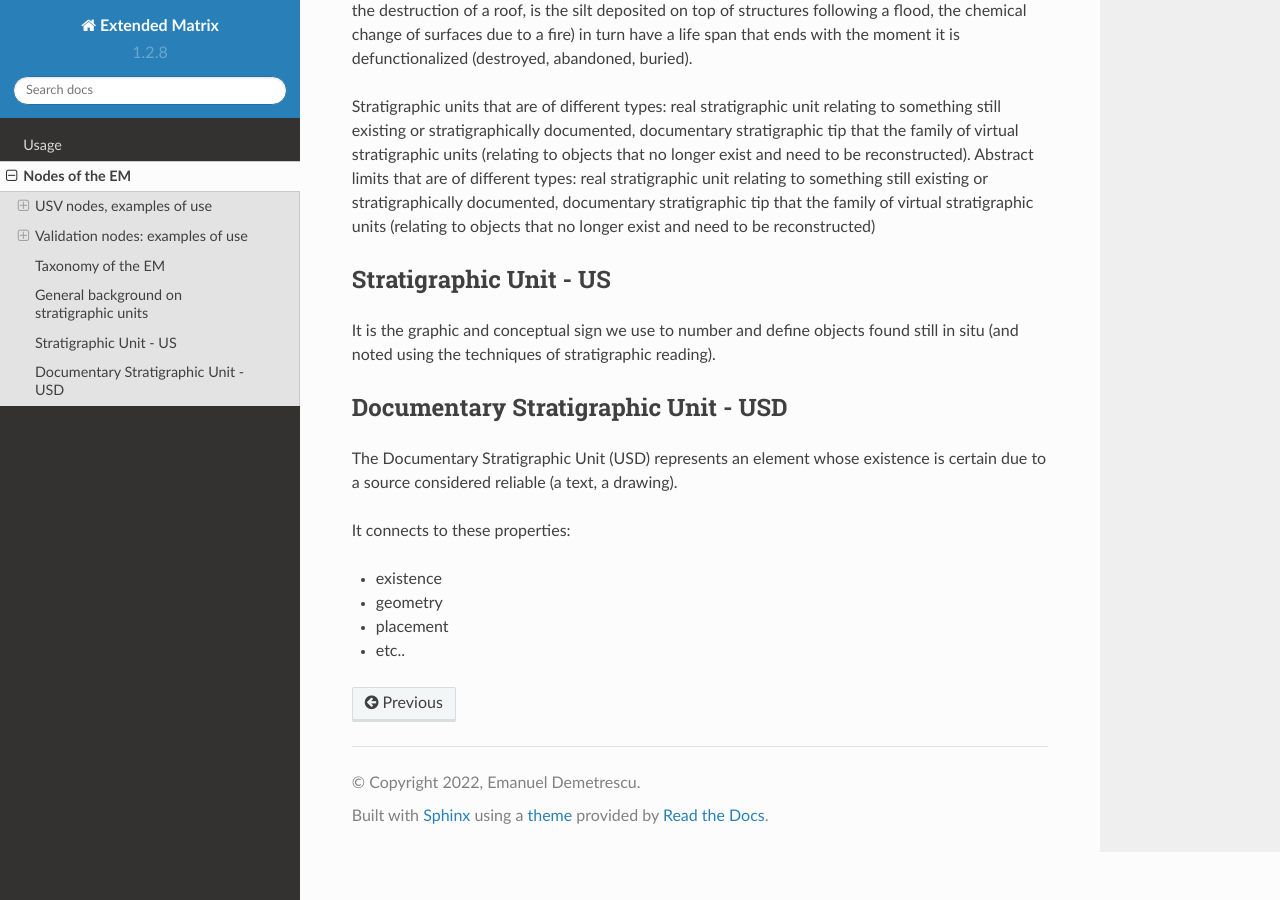
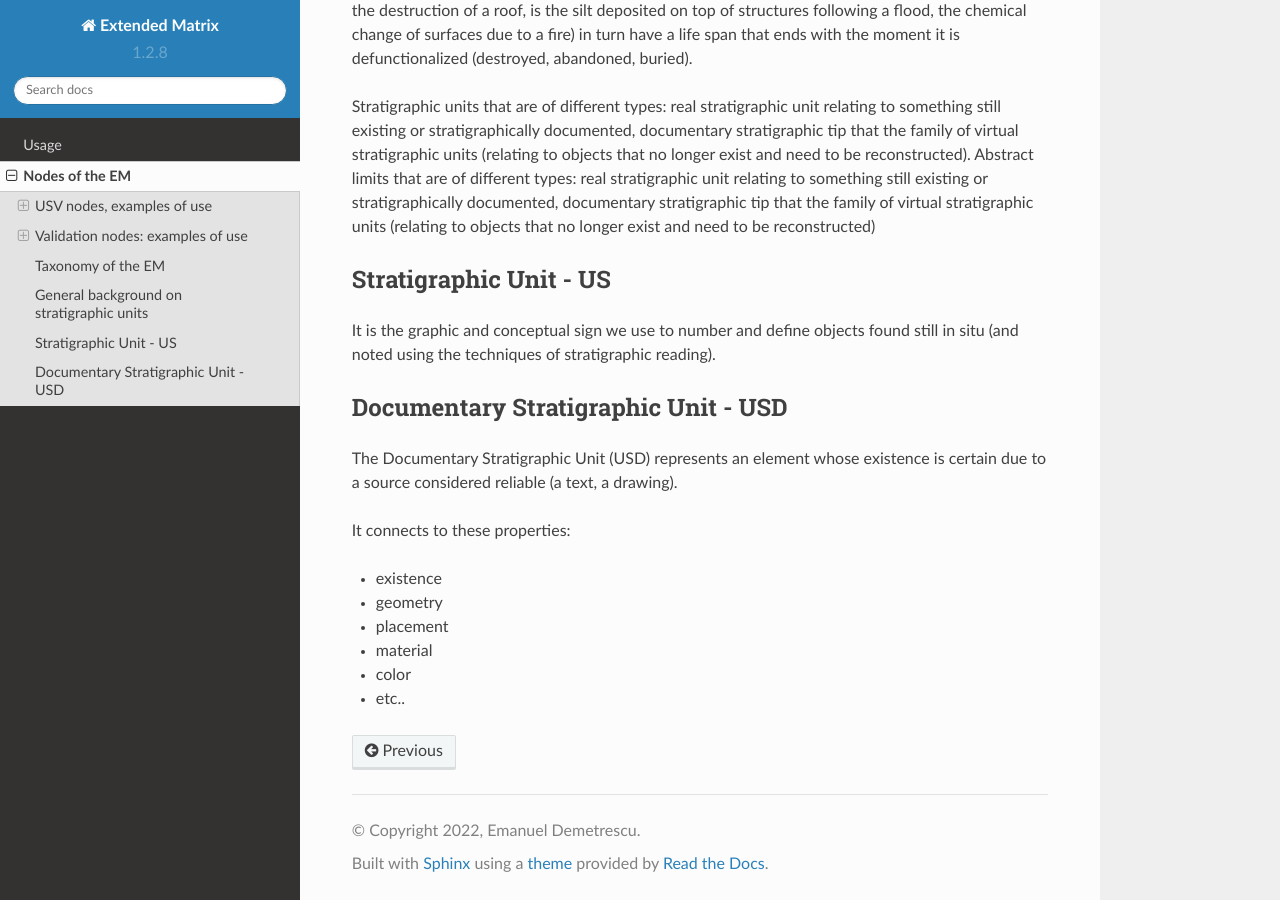
Before and after one commit to zalmoxes-laran/ExtendedMatrix-doc, a Sphinx documentation site: the page built from docs/source/nodes.rst, in a window 1280 px wide and 900 px high, scrolled down 4068 px. Built offline with Sphinx 7.4.7 and the Read the Docs theme 2.0.0, drawn with Linux system fonts in a browser that asks for light colours; pages that are not in the unit, such as notebooks, are missing from menus.

Commit message:
index updated
Added placement, material and color properties to index

```diff
--- a/docs/source/index.rst
+++ b/docs/source/index.rst
@@ -22,3 +22,6 @@ Contents
    nodes
    properties
    geometry
+   placement
+   material
+   color
--- a/docs/source/nodes.rst
+++ b/docs/source/nodes.rst
@@ -155,6 +155,8 @@ It connects to these properties:
 * existence
 * geometry
 * placement
+* material
+* color
 * etc..
 
 
```
